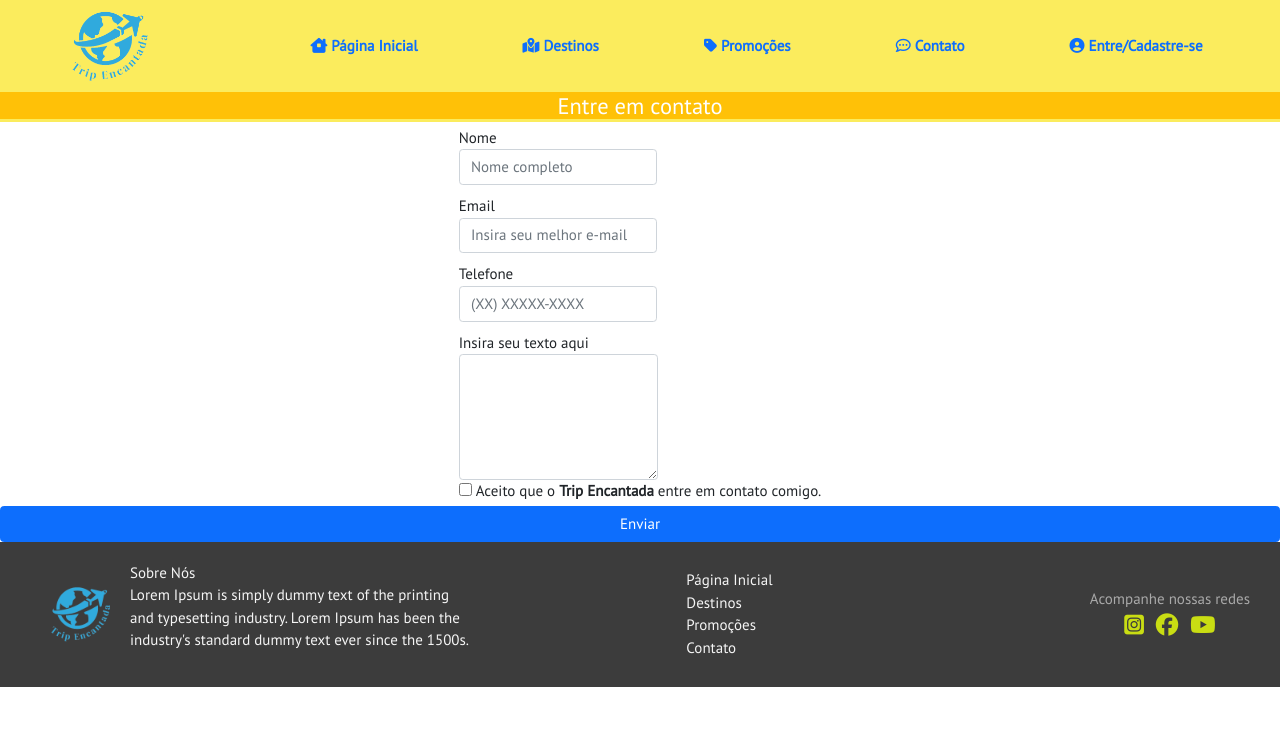
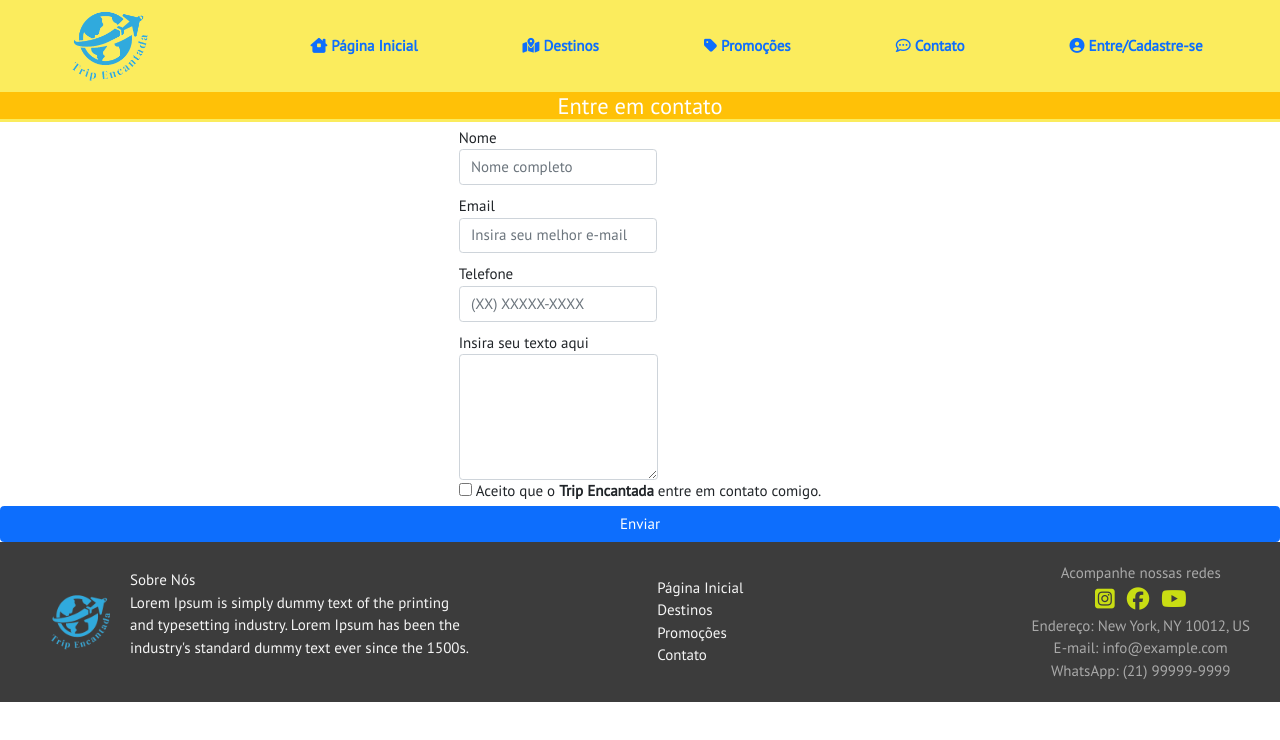
Before and after one commit to ingridssantos/Trip-Encantada, a plain HTML site: page contato.html in a window 1280 px wide. Drawn offline with nearby package versions, Linux system fonts and the light colour scheme.

Commit message:
aprimoramento do footer

```diff
--- a/contato.html
+++ b/contato.html
@@ -90,6 +90,13 @@
                 <a href="https://www.facebook.com/" target="_blank"><i class="fa-brands fa-facebook f"></i></a>
                 <a href="https://www.youtube.com/" target="_blank"><i class="fa-brands fa-youtube"></i></a>
             </div>
+             <div>
+                Endereço: New York, NY 10012, US <br>
+
+                E-mail: info@example.com<br>
+
+                WhatsApp: (21) 99999-9999<br>
+            </div>
         </section>
     </footer>
 </body>
```
